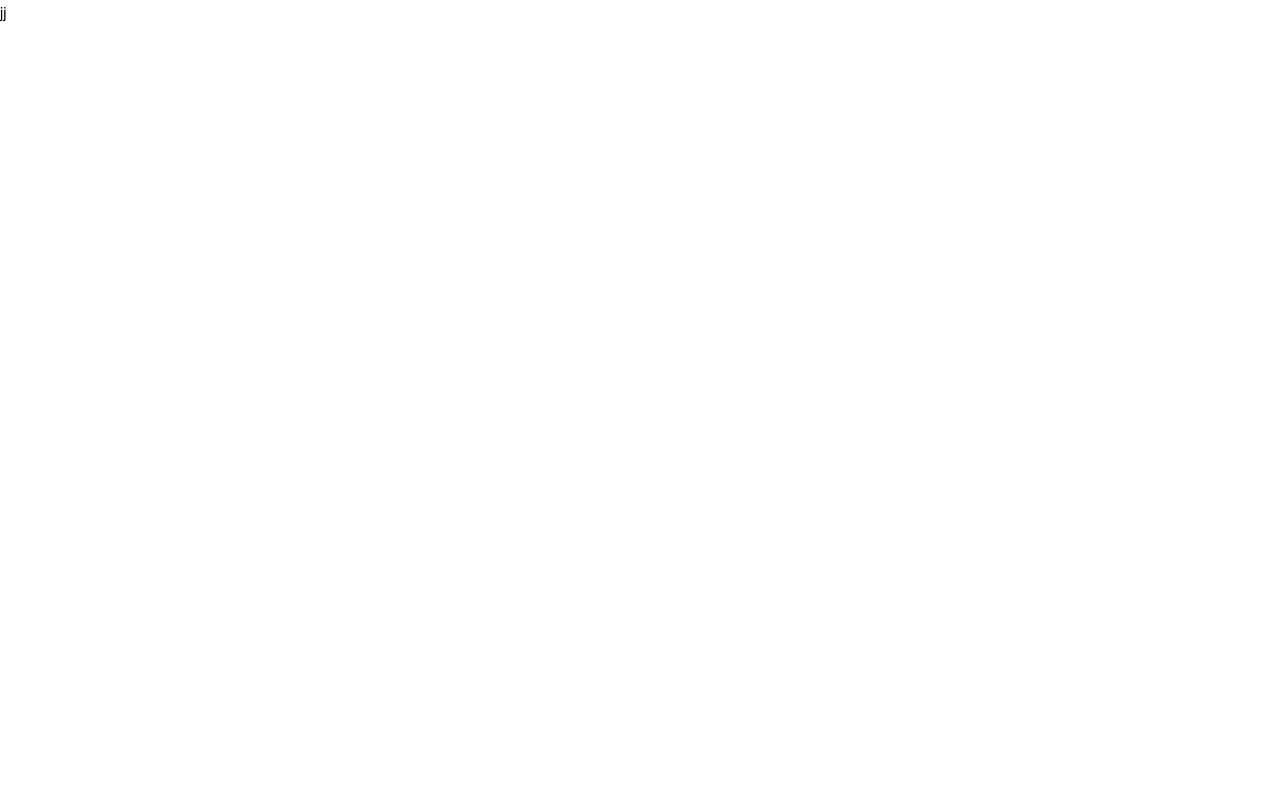
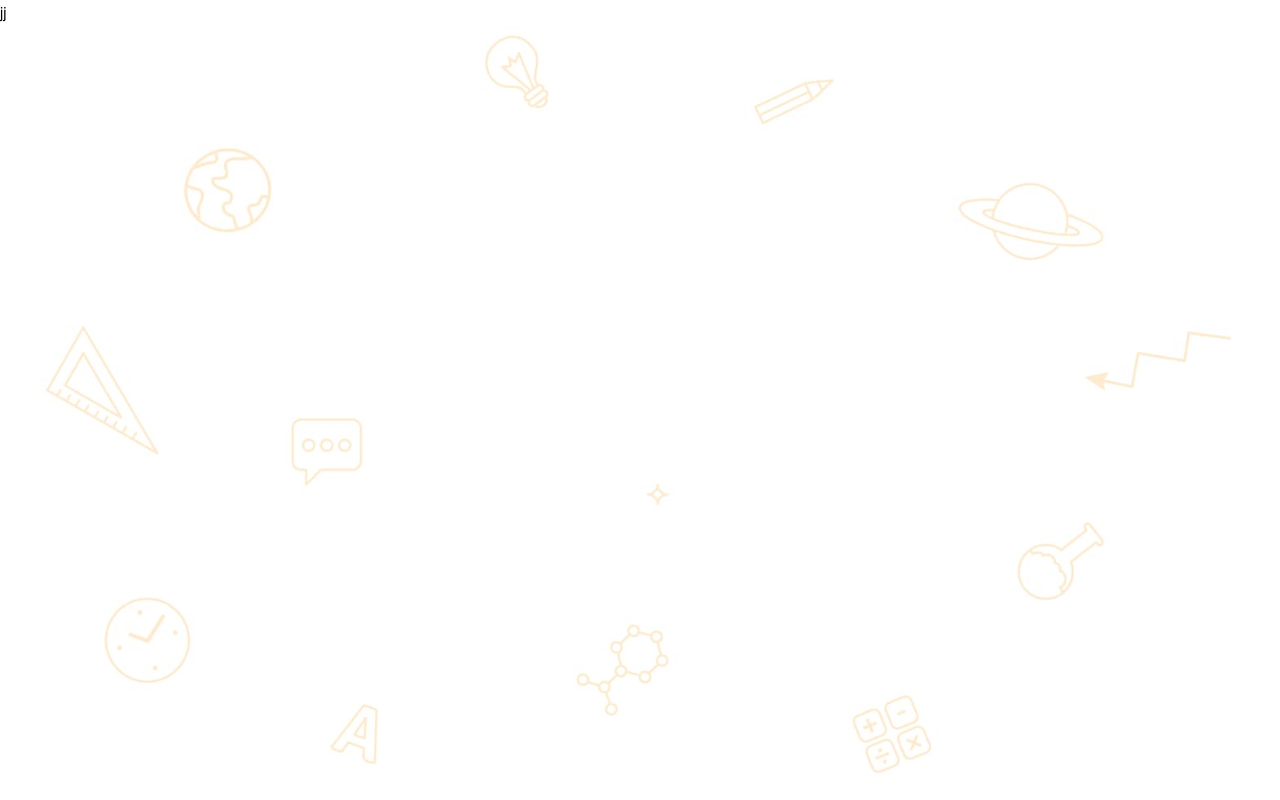
Before and after one commit to vaylette/SDAdmin, a Next.js app: page / in a window 1280 px wide. Built offline with nearby package versions, Linux system fonts and the light colour scheme.

Commit message:
Integrated the background auth image

```diff
--- a/app/_components/auth/wrapper.tsx
+++ b/app/_components/auth/wrapper.tsx
@@ -5,7 +5,7 @@ export default function AuthWrapper({
     children: React.ReactNode
 }) {
     return (
-        <div className="w-full h-full bg-white-default">
+        <div className="w-full h-screen bg-auth bg-no-repeat bg-contain">
             {children}
         </div>
     )
--- a/tailwind.config.ts
+++ b/tailwind.config.ts
@@ -10,6 +10,9 @@ const config: Config = {
     extend: {
       fontFamily: {
         sans: ['var(--font-helvetica-now-display)']
+      },
+      backgroundImage: {
+        'auth': "url('/images/background/auth.jpg')",
       },
     },
     colors: {
```
